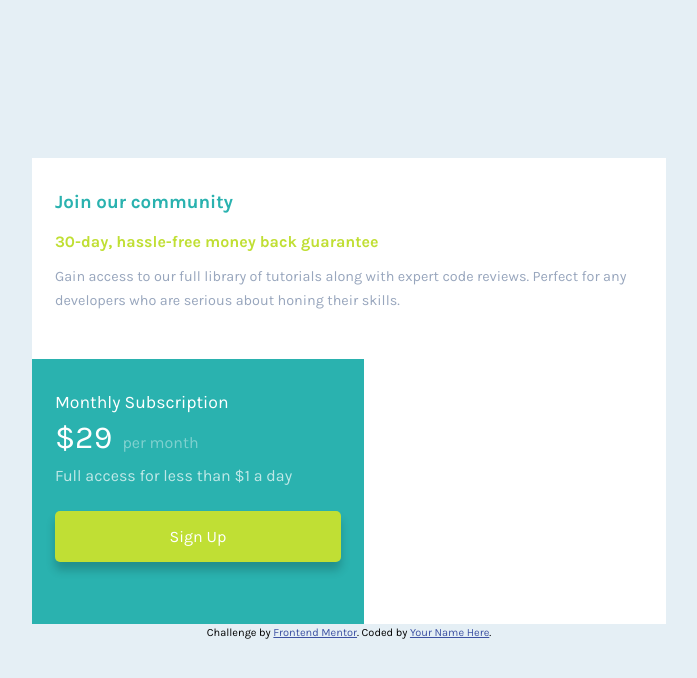
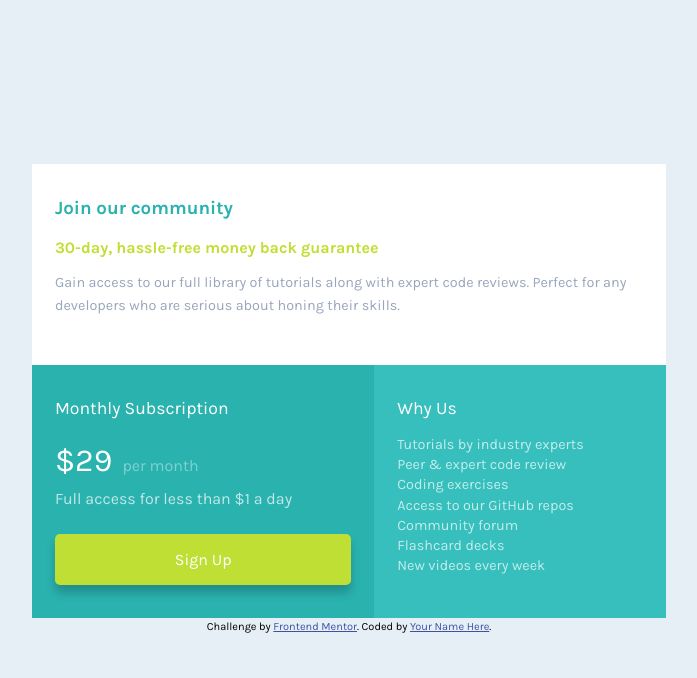
Before and after one commit to bluepersia/single-price-grid-component-master, a plain HTML site: page index.html in a window 1280 px wide. Shown: the whole page, without its empty margins (291-988 px from the left). Drawn offline with Linux system fonts and the light colour scheme.

Commit message:
Features

```diff
--- a/css/price-grid.css
+++ b/css/price-grid.css
@@ -1,7 +1,7 @@
 :root {
     --c-1: hsl(179, 62%, 43%);
     --c-2: hsl(71, 73%, 54%);
-    --c-3: hsl(179, 59%, 51%);
+    --c-3: hsl(179, 56%, 48%);
 
     --n-1: hsl(204, 43%, 93%);
     --n-2: hsl(218, 22%, 67%);
@@ -59,6 +59,7 @@
 .price-grid__title-2 {
     font-weight: 400;
     font-size: 1.1rem;
+    margin-bottom: 1em;
 }
 
 
@@ -97,3 +98,14 @@
     border-radius:5px;
     box-shadow: 0px 0.5em 10px rgba(0,0,0,0.2);
 }
+
+
+.price-grid__features {
+    background: var(--c-3);
+}
+
+
+.price-grid__feature {
+    font-size: 0.9rem;
+    line-height: 1.4;
+}
```
